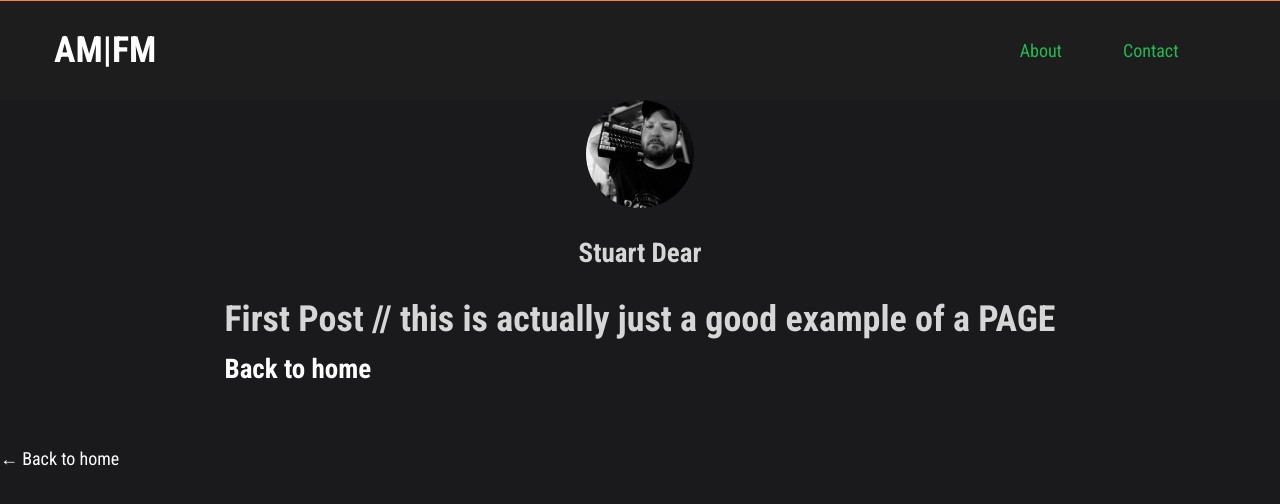
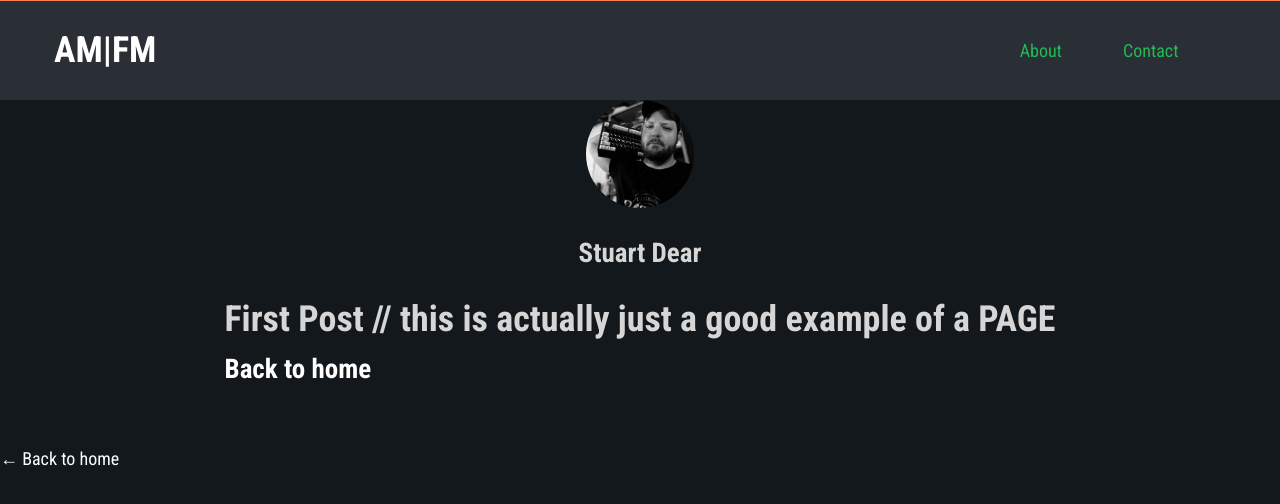
Before and after one commit to csdear/AM-FM_nextJS, a Next.js app: page /posts/first-post-deprecated in a window 1280 px wide. Shown: the top 504 px of the page. Built offline with nearby package versions, Linux system fonts and the light colour scheme.

Commit message:
style tweaking1

```diff
--- a/src/components/header/header.module.scss
+++ b/src/components/header/header.module.scss
@@ -1,7 +1,7 @@
 @import '../../../styles/variables.scss';
 
 .header {
-    background-color: $dark;
+    background-color: $charcoal;
     width: 100%;
     height: $headerHeight;
     padding: 0 1.5rem;
@@ -85,6 +85,7 @@
 
                     &:hover {
                         background: rgba($strongWhite, 0.1);
+                        color: $strongWhite;
                     }
                     &:active {
                         border-radius: calc(#{$borderRadius} + 6px);
--- a/styles/globals.scss
+++ b/styles/globals.scss
@@ -11,8 +11,8 @@ body {
   font-size: 18px;
   width: 100%;
   color: $weakWhite; // the post's main font color
-  background-color: rgb(26, 26, 29);  // entire page background color
-
+  // background-color: rgb(26, 26, 29);  // entire page background color
+  background-color: $darkCharcoal;
 }
 
 #root {  // root needed?
--- a/styles/variables.scss
+++ b/styles/variables.scss
@@ -6,7 +6,9 @@ $RobotoCondensed: 'Roboto Condensed', sans-serif;
 $PermanentMarker: 'Permanent Marker', sans-serif;
 
 //colors
-$dark: rgb(29, 29, 29);
+$dark: rgb(18, 24, 27);
+$charcoal: rgb(42, 46, 53);
+$darkCharcoal: rgb(18, 24, 28);
 $grey: rgb(102, 102, 102);
 $green: rgb(35, 185, 85);
 $strongWhite: rgb(255, 255, 255);
```
